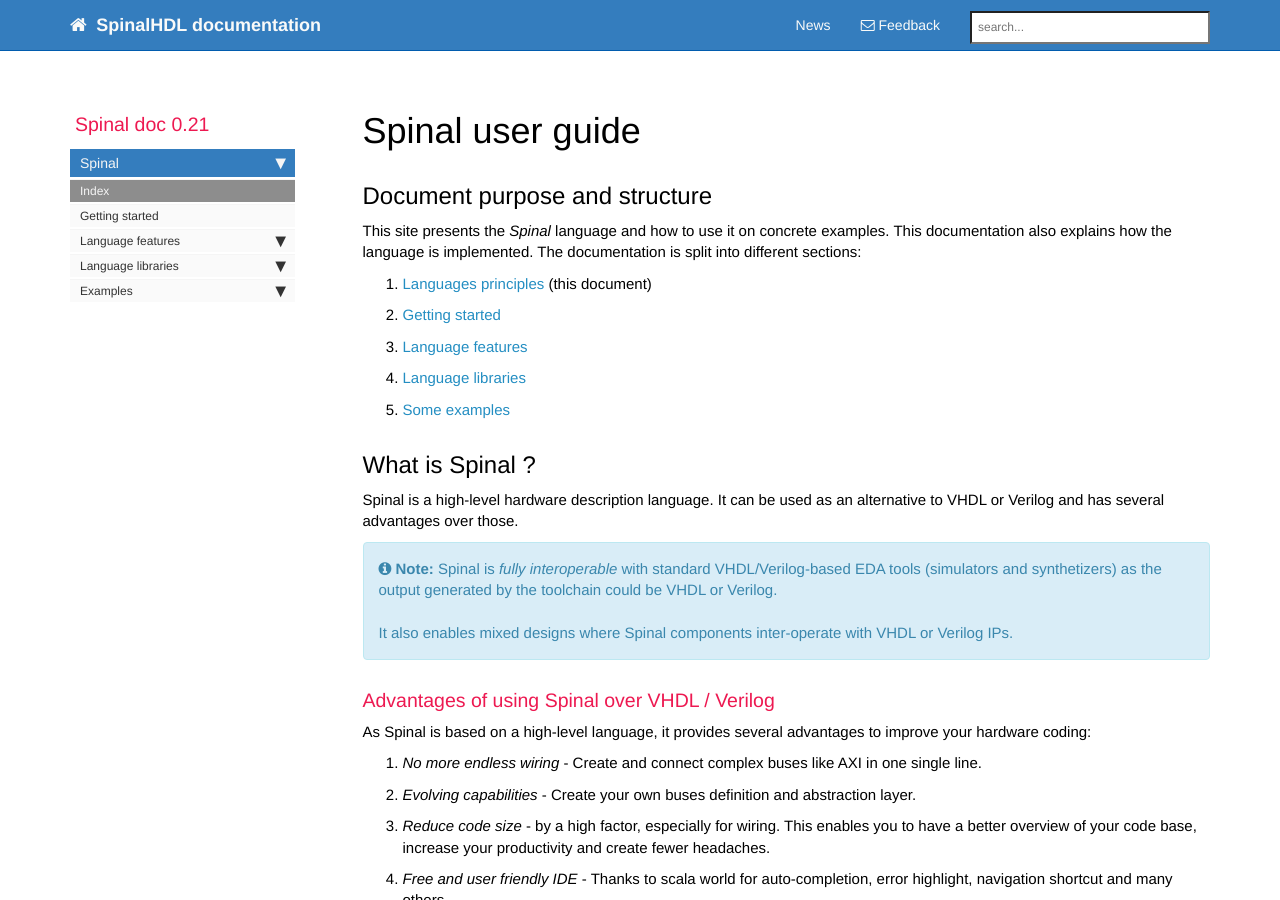
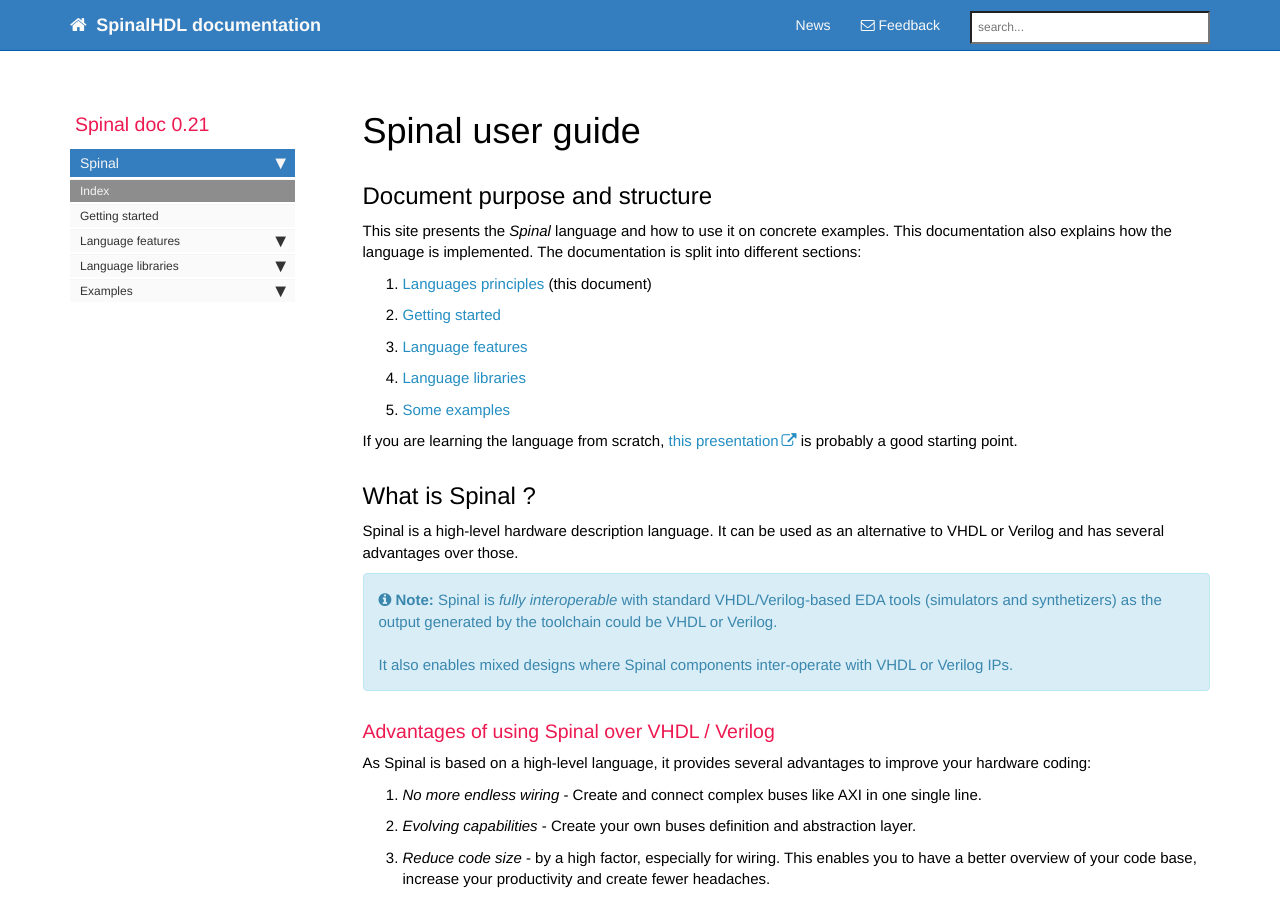
Before and after one commit to SpinalHDL/SpinalDoc, a Jekyll site: the page built from spinal/index.md, in a window 1280 px wide and 900 px high. Built offline with Jekyll 4.4.1, drawn with Linux system fonts in a browser that asks for light colours; nearby versions of some CDN libraries; comment, search, counter and statistics services are not loaded.

Commit message:
Add presentation

```diff
--- a/spinal/index.md
+++ b/spinal/index.md
@@ -17,6 +17,8 @@ This site presents the *Spinal* language and how to use it on concrete examples.
 1. [Language features](/SpinalDoc/spinal/core/introduction/)
 1. [Language libraries](/SpinalDoc/spinal/lib/introduction/)
 1. [Some examples](/SpinalDoc/spinal/examples/simple_ones/)
+
+If you are learning the language from scratch, [this presentation](https://cdn.rawgit.com/SpinalHDL/SpinalDoc/master/presentation/en/presentation.pdf) is probably a good starting point.
 
 ## What is Spinal ?
 Spinal is a high-level hardware description language. It can be used as an alternative to VHDL or Verilog and has several advantages over those.
```
